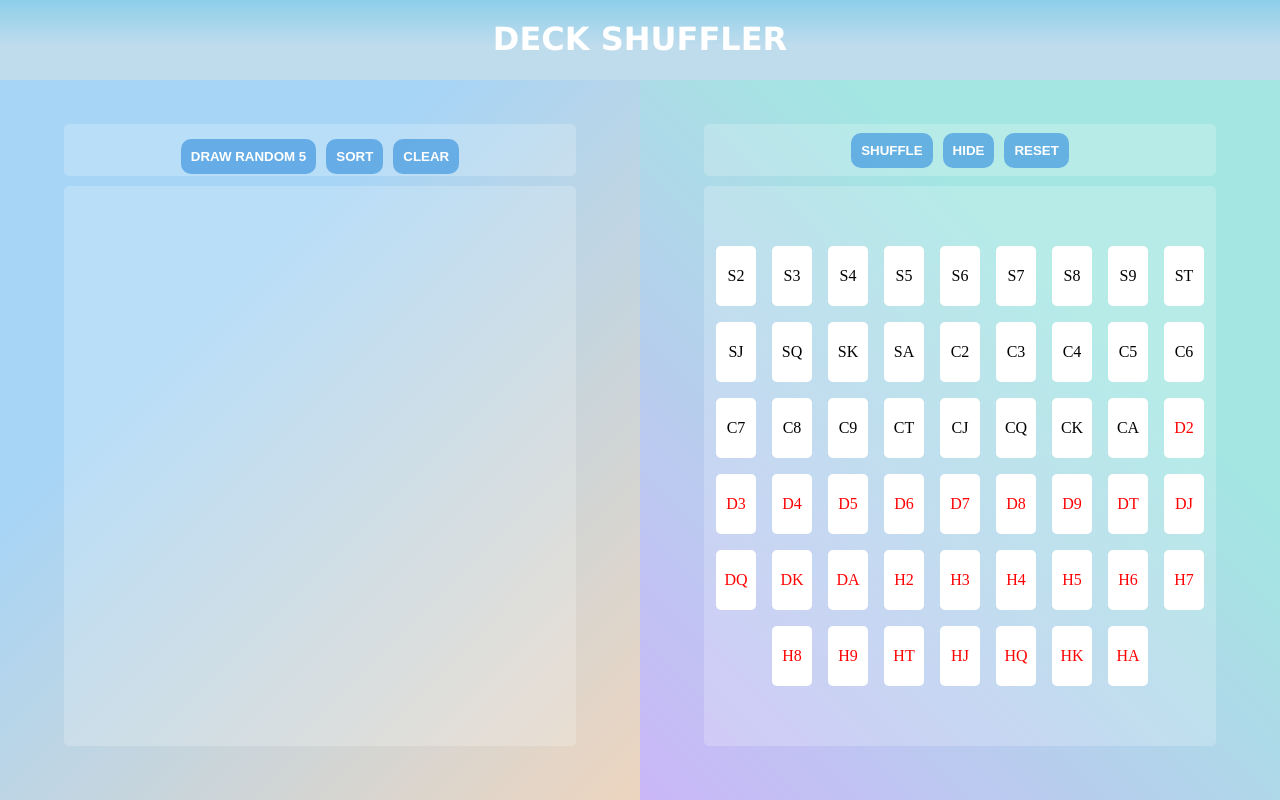
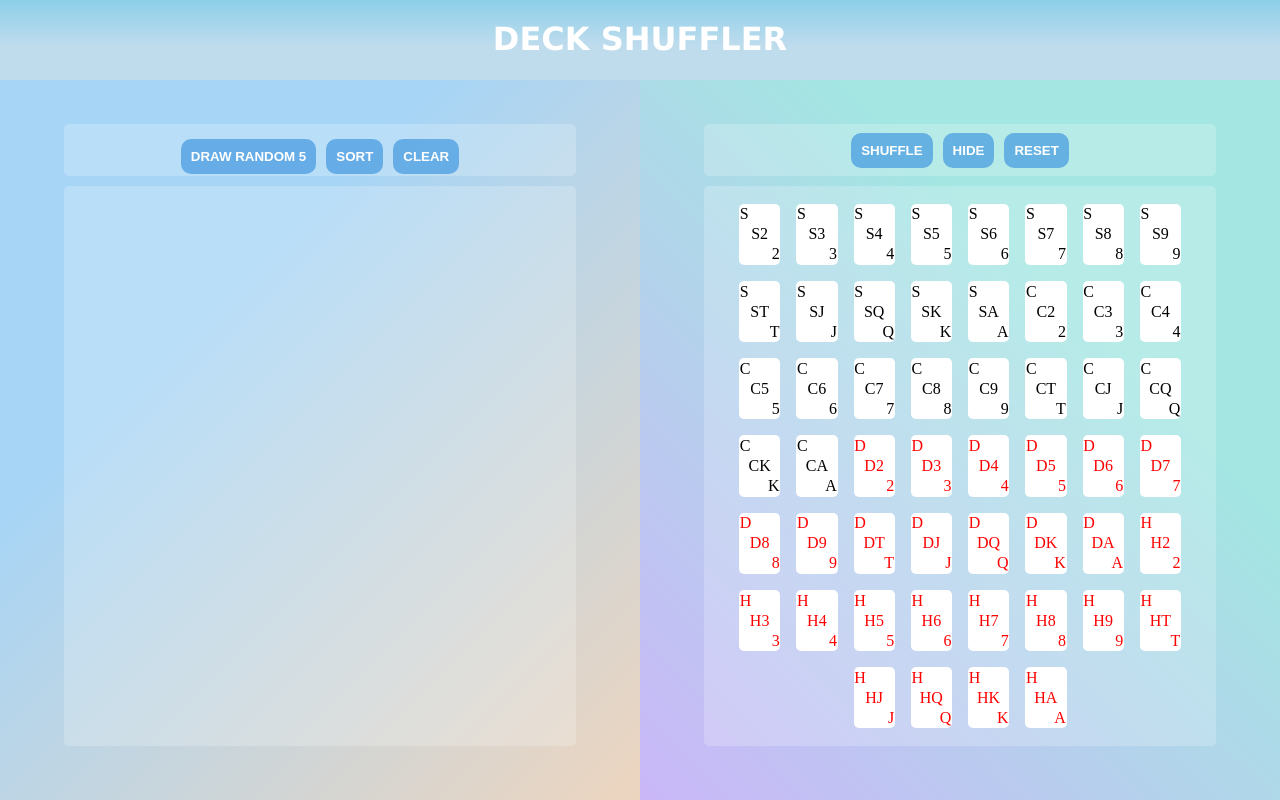
Before and after one commit to evaldas-kalasunas/deck-shuffler, an Angular app: page / in a window 1280 px wide. Built offline with nearby package versions, Linux system fonts and the light colour scheme.

Commit message:
Update card style

```diff
--- a/src/app/deck/deck.component.ts
+++ b/src/app/deck/deck.component.ts
@@ -56,8 +56,18 @@ export class DeckComponent implements OnInit, AfterViewInit {
 
   generateCard(card) {
     const cardDiv = this.renderer.createElement('div');
+    const topDiv = this.renderer.createElement('div');
+    const topDivSymbol = this.renderer.createText(`${card.split('')[0]}`);
+    this.renderer.appendChild(topDiv, topDivSymbol);
+    const middleDiv = this.renderer.createElement('div');
     const text = this.renderer.createText(`${card}`);
-    this.renderer.appendChild(cardDiv, text);
+    const bottomDiv = this.renderer.createElement('div');
+    const bottomDivSymbol =  this.renderer.createText(`${card.split('')[1]}`);
+    this.renderer.appendChild(middleDiv, text);
+    this.renderer.appendChild(bottomDiv, bottomDivSymbol);
+    this.renderer.appendChild(cardDiv, topDiv);
+    this.renderer.appendChild(cardDiv, middleDiv)
+    this.renderer.appendChild(cardDiv, bottomDiv);
     if (card.includes('H') || card.includes('D')) {
       this.renderer.addClass(cardDiv, `card-base-r`)
     } else {
--- a/src/app/hand/hand.component.ts
+++ b/src/app/hand/hand.component.ts
@@ -123,8 +123,18 @@ export class HandComponent implements OnInit {
 
   generateCard(card) {
     const cardDiv = this.renderer.createElement('div');
+    const topDiv = this.renderer.createElement('div');
+    const topDivSymbol = this.renderer.createText(`${card.split('')[0]}`);
+    this.renderer.appendChild(topDiv, topDivSymbol);
+    const middleDiv = this.renderer.createElement('div');
     const text = this.renderer.createText(`${card}`);
-    this.renderer.appendChild(cardDiv, text);
+    const bottomDiv = this.renderer.createElement('div');
+    const bottomDivSymbol =  this.renderer.createText(`${card.split('')[1]}`);
+    this.renderer.appendChild(middleDiv, text);
+    this.renderer.appendChild(bottomDiv, bottomDivSymbol);
+    this.renderer.appendChild(cardDiv, topDiv);
+    this.renderer.appendChild(cardDiv, middleDiv)
+    this.renderer.appendChild(cardDiv, bottomDiv);
     if (card.includes('H') || card.includes('D')) {
       this.renderer.addClass(cardDiv, `card-base-r`)
     } else {
--- a/src/styles.css
+++ b/src/styles.css
@@ -33,10 +33,19 @@ html, body {
     border-radius: 5px;
     color: #F00;
     margin: 0.5rem;
+    padding: 0.04rem;
     display: flex;
-    justify-content: center;
+    justify-content: space-around;
     align-items: center;
+    flex-direction: column;
 }
+.card-base-r > div:first-of-type {
+    margin-right: auto;
+}
+.card-base-r > div:last-of-type {
+    margin-left: auto;
+}
+
 .card-base-b {
     flex: 0 0 auto;
     height: 60px;
@@ -45,9 +54,17 @@ html, body {
     border-radius: 5px;
     color: #000;
     margin: 0.5rem;
+    padding: 0.04rem;
     display: flex;
-    justify-content: center;
+    justify-content: space-around;
     align-items: center;
+    flex-direction: column;
+}
+.card-base-b > div:first-of-type {
+    margin-right: auto;
+}
+.card-base-b > div:last-of-type {
+    margin-left: auto;
 }
 
 @media screen and (max-width:990px) {
@@ -67,6 +84,7 @@ html, body {
         display: flex;
         justify-content: center;
         align-items: center;
+        flex-direction: column;
     }
     .card-base-b {
         flex: 0 0 auto;
@@ -79,5 +97,6 @@ html, body {
         display: flex;
         justify-content: center;
         align-items: center;
+        flex-direction: column;
     }
 }
```
